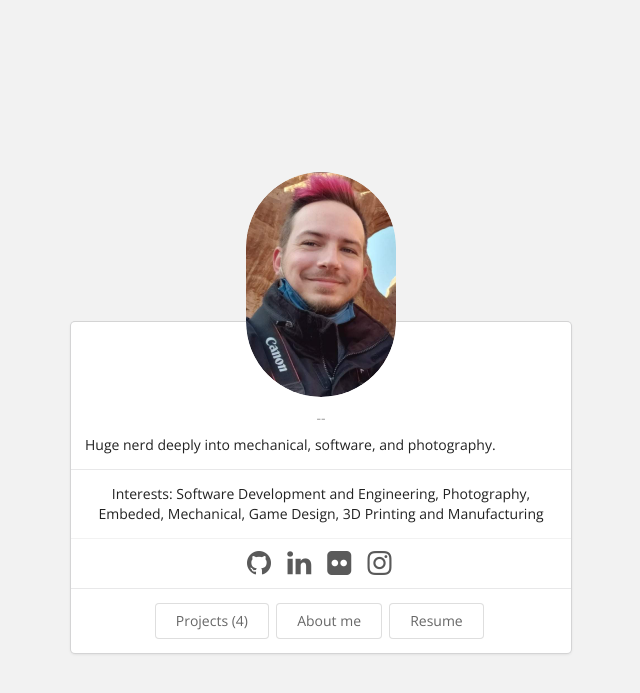
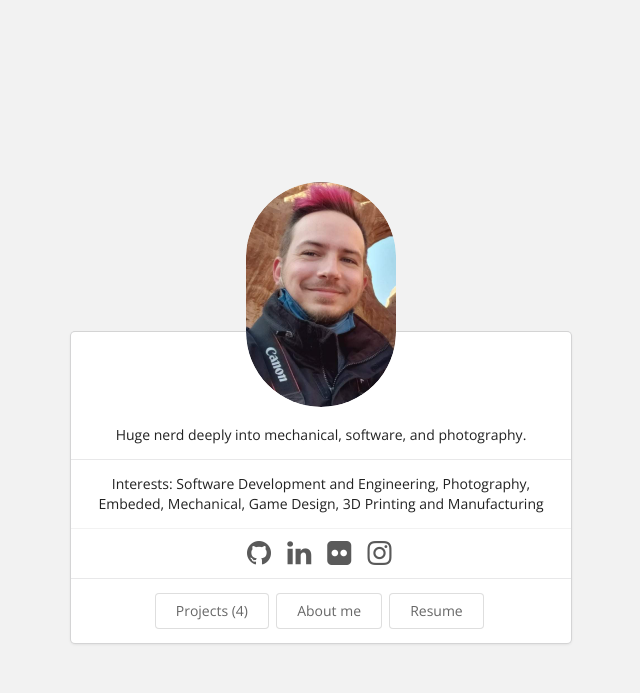
Before and after one commit to Pugsworth/Pugsworth.github.io, a Jekyll site: the page built from index.html, in a window 1280 px wide. Shown: the top 693 px of the page, without its empty margins (319-959 px from the left). Built offline with Jekyll 4.4.1, drawn with Linux system fonts in a browser that asks for light colours.

```diff
--- a/_data/bio.json
+++ b/_data/bio.json
@@ -4,7 +4,7 @@
     "name2": "yle",
     "name3": "Wol",
     "name4": "sten",
-    "label": "--",
+    "label": "",
     "picture": "/images/me.jpg",
     "website": "https://pugsworth.github.io",
     "summary": "Huge nerd deeply into mechanical, software, and photography.",
--- a/_includes/theme-home-builtin-1.html
+++ b/_includes/theme-home-builtin-1.html
@@ -22,7 +22,7 @@
         <div class="meta">
           <span class="date">{{ site.data.bio.basics.label }}</span>
         </div>
-        <div class="left aligned description">
+        <div class="center aligned description">
           {{ site.data.bio.basics.summary }}
         </div>
       </div>
@@ -42,7 +42,7 @@
         <a href="{{ site.baseurl}}/projects/">
           <button class="ui basic button">Projects ({{ num_projects }})</button>
         </a>
-        <a href="/about/">
+        <a href="/about">
           <button class="ui basic button">About me</button>
         </a>
         <a href="{{ site.baseurl}}/bio/">
```
